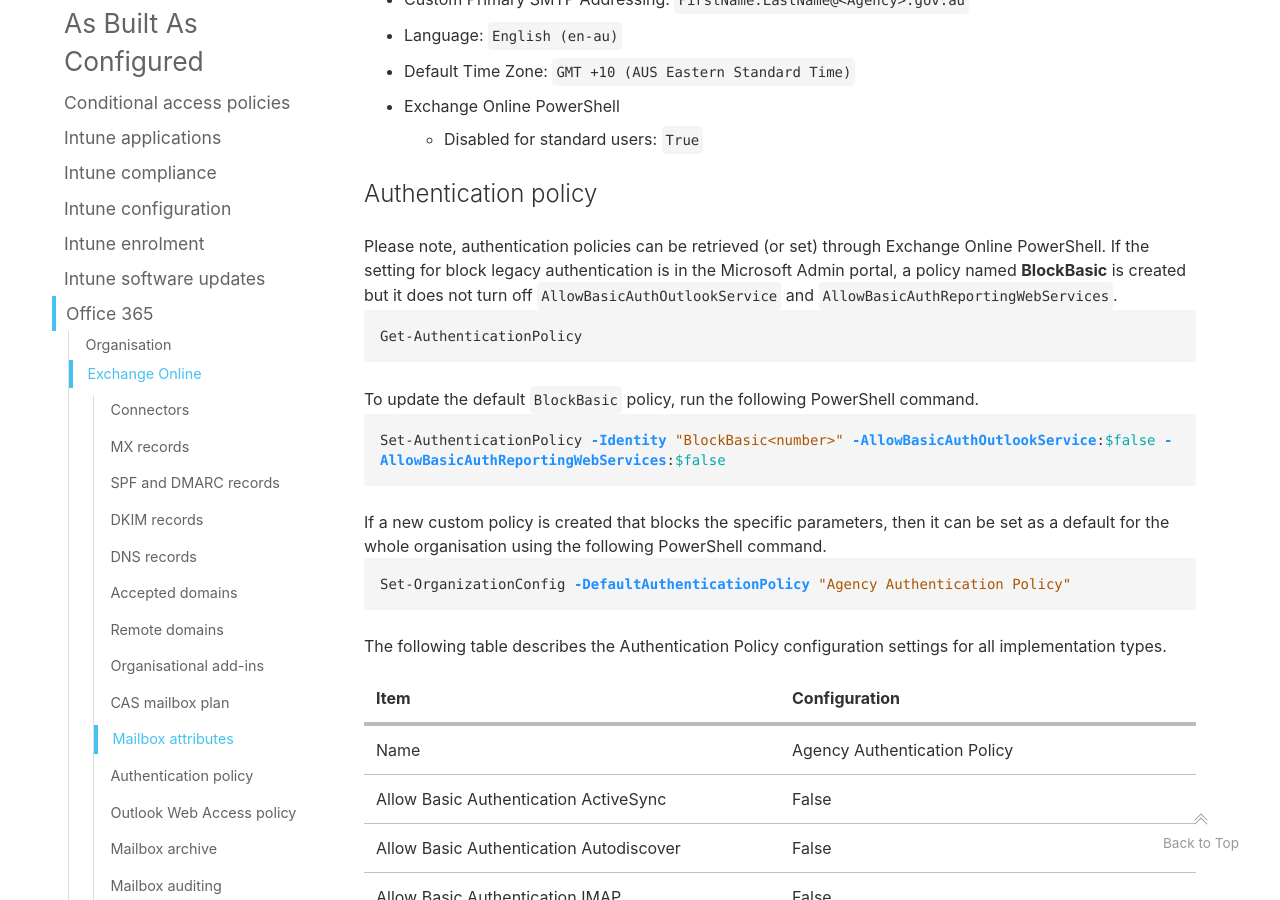
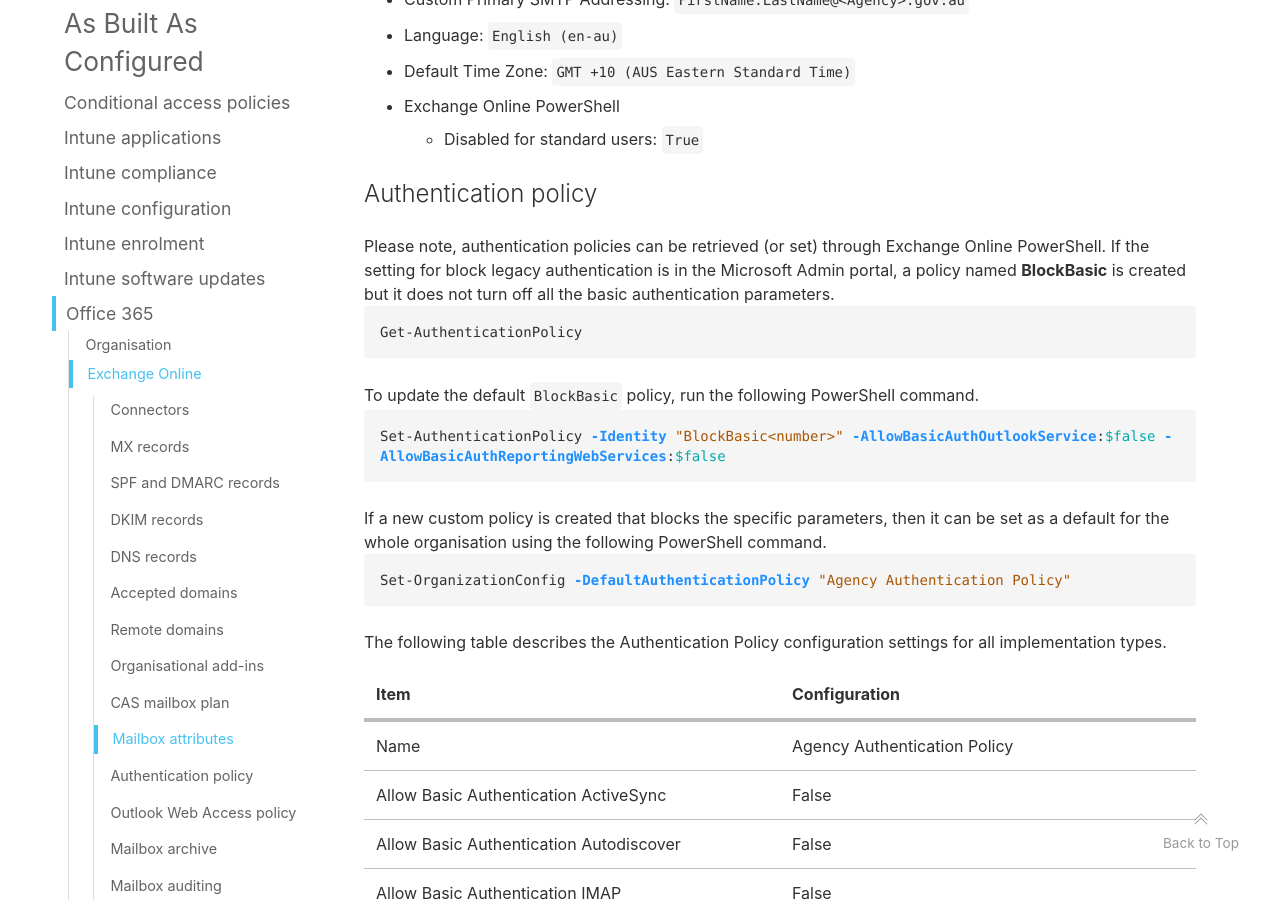
Before and after one commit to ASD-Blueprint/desktop.gov.au, a Jekyll site: the page built from blueprint/abac/office-365.md, in a window 1280 px wide and 900 px high, scrolled down 23599 px. Built offline with Jekyll 4.4.1, drawn with Linux system fonts in a browser that asks for light colours; comment, search, counter and statistics services are not loaded.

Commit message:
Update auth policy section

````diff
--- a/blueprint/abac/office-365.md
+++ b/blueprint/abac/office-365.md
@@ -511,7 +511,7 @@
 
 ### Authentication policy
 
-Please note, authentication policies can be retrieved (or set) through Exchange Online PowerShell. If the setting for block legacy authentication is in the Microsoft Admin portal, a policy named **BlockBasic** is created but it does not turn off `AllowBasicAuthOutlookService` and `AllowBasicAuthReportingWebServices`.
+Please note, authentication policies can be retrieved (or set) through Exchange Online PowerShell. If the setting for block legacy authentication is in the Microsoft Admin portal, a policy named **BlockBasic** is created but it does not turn off all the basic authentication parameters.
 
 ```powershell
 Get-AuthenticationPolicy
````
Also changed, not shown: Gemfile.lock.
